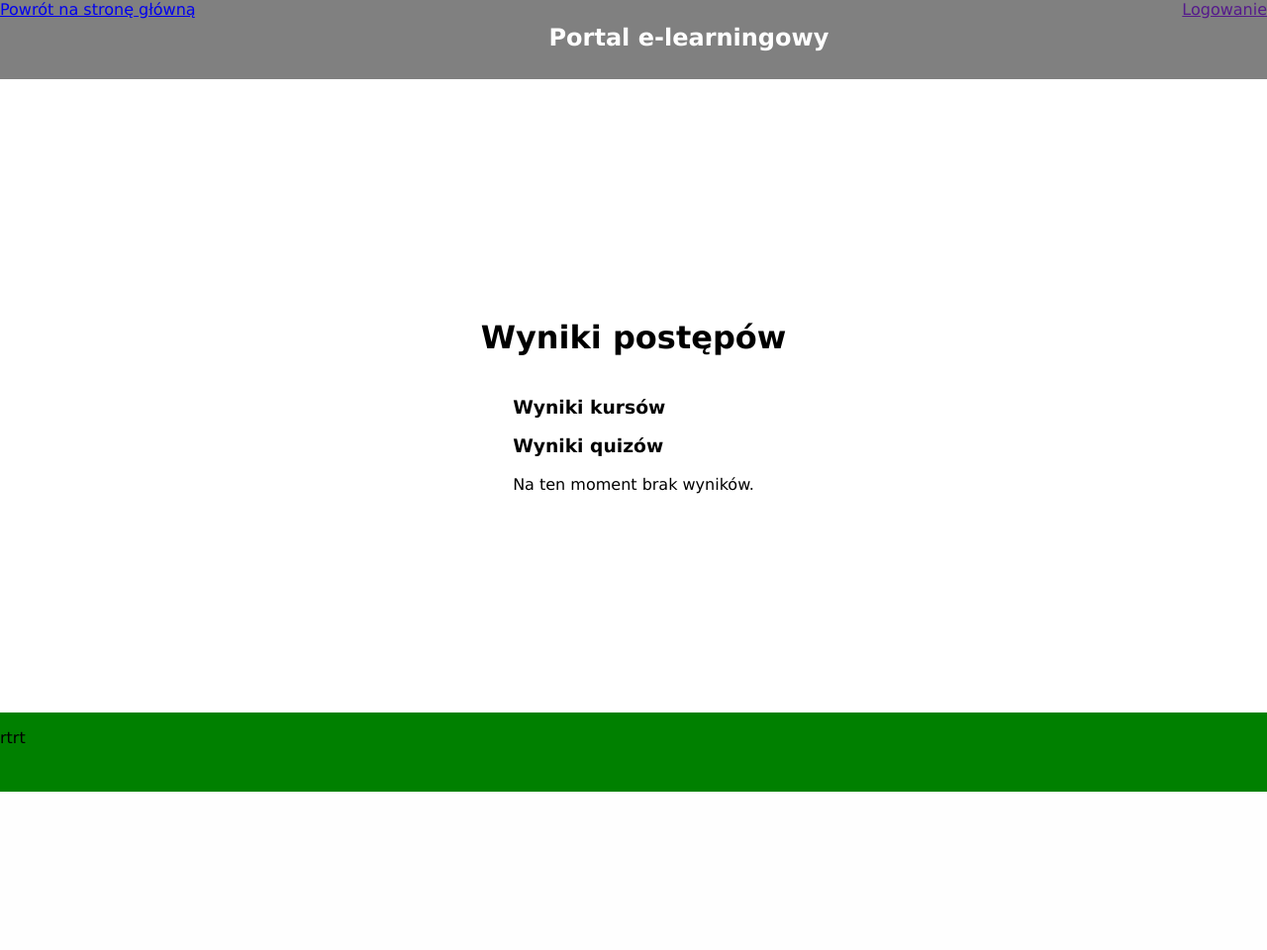
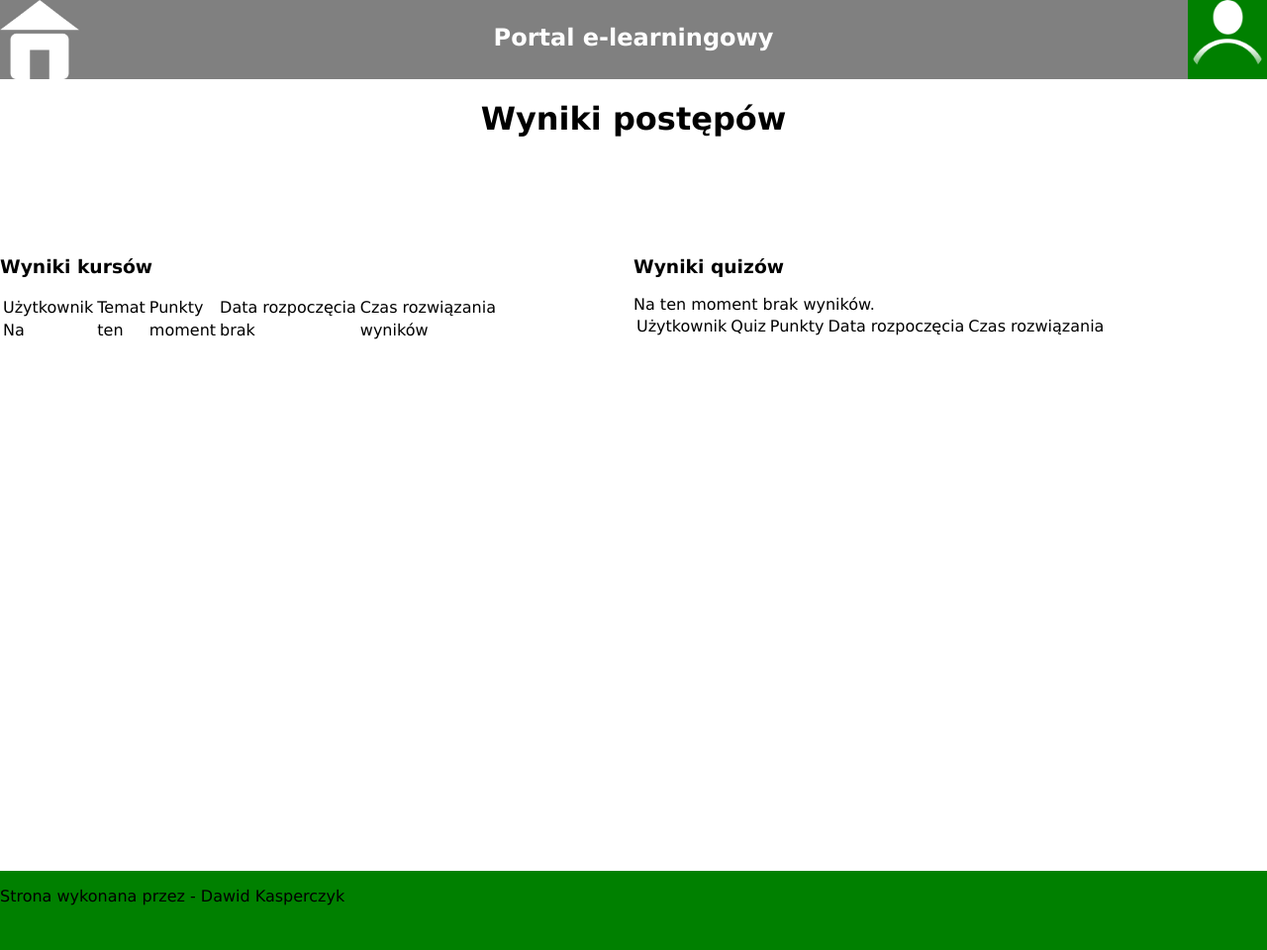
Before and after one commit to DK02-CRT/e-learn, a Django app: page /results/ in a window 1280 px wide. Shown: the whole page at 99% size. Before the commit the page ends 800 px from the top, so only its background shows below. Run offline with Django 5.2, Linux system fonts and the light colour scheme; data that the repository does not hold is empty.

Commit message:
changing layout in templates/results/results.html and fixing issues in project

```diff
--- a/coureses/templates/coureses/courses.html
+++ b/coureses/templates/coureses/courses.html
@@ -14,7 +14,7 @@
         <a href="{% url 'home' %}" title="Wróć na stronę główną">
           <img src="{% static 'coureses/home.png' %}" alt="Strona główna">
         </a>
-      </div>
+        </div>
       <h2><p>Portal e-learningowy</p></h2>
       <div class="login">
         <a href="{% url 'account' %}" title="Twoje konto">
--- a/results/static/results/style.css
+++ b/results/static/results/style.css
@@ -1,40 +1,107 @@
 body{
     margin: 0px;
+    font-family: Verdana, Geneva, Tahoma, sans-serif;
+    display: grid;
+    min-height: 100vh;
+    grid-template-columns: 1fr;
+    grid-template-rows: 10vh 5fr 10vh;
+    grid-template-areas:
+                        "head"
+                        "middl"
+                        "foot";
 }
 header{
+    display: flex;
+    flex-direction: row;
     background: gray;
     color: white;
-    height: 100px;
+    grid-area: head;
+    justify-content: space-between;
 }
-footer{
+h2{
+    margin: 0;
+    width: calc(100vw-10vh);
+}
+.jump a img{
+    width: 10vh;
+    height: 10vh;
+}
+.login{
     background: green;
-    height: 300px;
+}
+.login a img{
+    width: 10vh;
+    height: 10vh;
+    border-radius: 50%;
+}
+main{
+    grid-area: middl;
+    display: grid;
+    min-height: 100vh;
+    grid-template-columns: 50% 50%;
+    grid-template-rows: 20% 80%;
+    grid-template-areas:
+                        "title title"
+                        "course quiz";
+}
+h1{
+    grid-area: title;
+    display: flex;
+    justify-content: center;
+    text-align: center;
+}
+.res_course{
+    grid-area: course;
+}
+.res_quiz{
+    grid-area: quiz;
+}
+.courses{
+    margin: 5px;
+    padding: 5px;
+    display: grid;
+    grid-template-columns: 1fr 1fr;
+    gap: 1rem;
 }
 .course{
     border: 3px solid black;
     margin: 5px;
-    width: 500px;
+    box-sizing: border-box;
     padding: 5px;
 }
-ol, ul {
-	list-style: none;
+.course img{
+    width: 150px;
 }
-blockquote, q {
-	quotes: none;
+.topic{
+    width: 90%;
+    margin-left: 20px;
+    margin-right: 20px;
 }
-img{
-    height: 150px;
+.task{
+    width: 90%;
+    margin-left: 20px;
+    margin-right: 20px;
+    display: none;
 }
-blockquote:before, blockquote:after,
-q:before, q:after {
-	content: '';
-	content: none;
+footer{
+    background: green;
+    grid-area: foot;
 }
-table {
-	border-collapse: collapse;
-	border-spacing: 0;
+ol {
+	list-style:decimal
 }
-.res_course, .res_quiz{
-    border: 5px black solid;
-    border-radius: 10px;
+.ans{
+    display: flex;
+    align-items: center;
+    gap: 20px;
 }
+.result{
+    display: flex;
+    flex-direction: column;
+    justify-content: center;
+    align-items: center;
+    height: 200px;
+}
+input[type=submit], button{
+    margin: 20px;
+}
--- a/results/templates/results/results.html
+++ b/results/templates/results/results.html
@@ -6,44 +6,89 @@
     <!-- <title>E-learn</title> -->
     <meta charset="utf-8" />
     <meta name="viewport" content="width=device-width, initial-scale=1" />
-    <link rel="stylesheet" href="{% static 'coureses/style.css' %}">
+    <link rel="stylesheet" href="{% static 'results/style.css' %}">
   </head>
   <body>
     <header>
-        <a href="{% url 'home' %}">
-            Powrót na stronę główną
+      <div class="jump">
+        <a href="{% url 'home' %}" title="Wróć na stronę główną">
+          <img src="{% static 'coureses/home.png' %}" alt="Strona główna">
         </a>
+      </div>
       <h2><p>Portal e-learningowy</p></h2>
-      <div>
-        <a href="">
-          Logowanie
+      <div class="login">
+        {% if user.is_authenticated %}
+        <a href="{% url 'account' %}" title="Twoje konto">
+          <img src="{{user.avatar.url}}" alt="{{user.name}}">
         </a>
+        {% else %}
+        <a href="{% url 'signin' %}" title="Zaloguj się">
+          <img src="{% static 'e_learn/user.png' %}" alt="Zaloguj się">
+        </a>
+        {% endif %}
       </div>
     </header>
     <main>
-        <h1>Wyniki postępów</h1>
-        <div class="">
+      <h1>Wyniki postępów</h1>
           <div class="res_course">
             <h3>Wyniki kursów</h3>
+            <div>
+              <table>
+                  <thead>
+                    <td>Użytkownik</td>
+                    <td>Temat</td>
+                    <td>Punkty</td>
+                    <td>Data rozpoczęcia</td>
+                    <td>Czas rozwiązania</td>
+                  </thead>
+              {% for resultT in resultsTopic %}
+                  <tbody>
+                    <td>{{resultT.users.username}}</td>
+                  <td>{{resultT.quiz.title}}</td>
+                  <td>{{resultT.score}} / {{resulT.max_score}}</td>
+                    <td>{{resultT.started_at}}</td>
+                    <td>{{resultT.duration}}</td>
+                </tbody>
+              {% empty %}
+                  <tbody>
+                    <td>Na</td>
+                  <td>ten</td>
+                  <td>moment</td>
+                    <td>brak</td>
+                    <td>wyników</td>
+                </tbody>
+              {% endfor %}
+              </table>
+            </div>
           </div>
           <div class="res_quiz">
             <h3>Wyniki quizów</h3>
             <div>
-              {% for result in resultsQuiz %}
-                <p>
-                  {{result.users.username}}
-                  - {{result.quiz.title}}
-                  - {{result.score}} / {{result.max_score}}
-                </p>
+              <table>
+                  <thead>
+                    <td>Użytkownik</td>
+                    <td>Quiz</td>
+                    <td>Punkty</td>
+                    <td>Data rozpoczęcia</td>
+                    <td>Czas rozwiązania</td>
+                  </thead>
+              {% for resultQ in resultsQuiz %}
+                  <tbody>
+                    <td>{{resultQ.users.username}}</td>
+                  <td>{{resultQ.quiz.title}}</td>
+                  <td>{{resultQ.score}} / {{resultQ.max_score}}</td>
+                    <td>{{resultQ.started_at}}</td>
+                    <td>{{resultQ.duration}}</td>
+                </tbody>
               {% empty %}
                 Na ten moment brak wyników.
               {% endfor %}
+              </table>
             </div>
           </div>
-        </div>
     </main>
     <footer>
-        <p>rtrt</p>
+        <p>Strona wykonana przez - Dawid Kasperczyk</p>
     </footer>
   </body>
 </html>
```
Also changed, not shown: users/templates/users/account.html (added, +77 -0 lines), coureses/migrations/0001_initial.py, e_learn/migrations/0001_initial.py, quizes/migrations/0001_initial.py, results/migrations/0001_initial.py, results/migrations/0002_initial.py, results/migrations/0003_add_duration.py (added), results/migrations/0003_resultsquiz_resultstopic_delete_results.py (deleted), results/migrations/0004_add_duration_to_resultsquiz.py, results/static/results/home.png (added), results/static/results/user.png (added), users/migrations/0001_initial.py.
